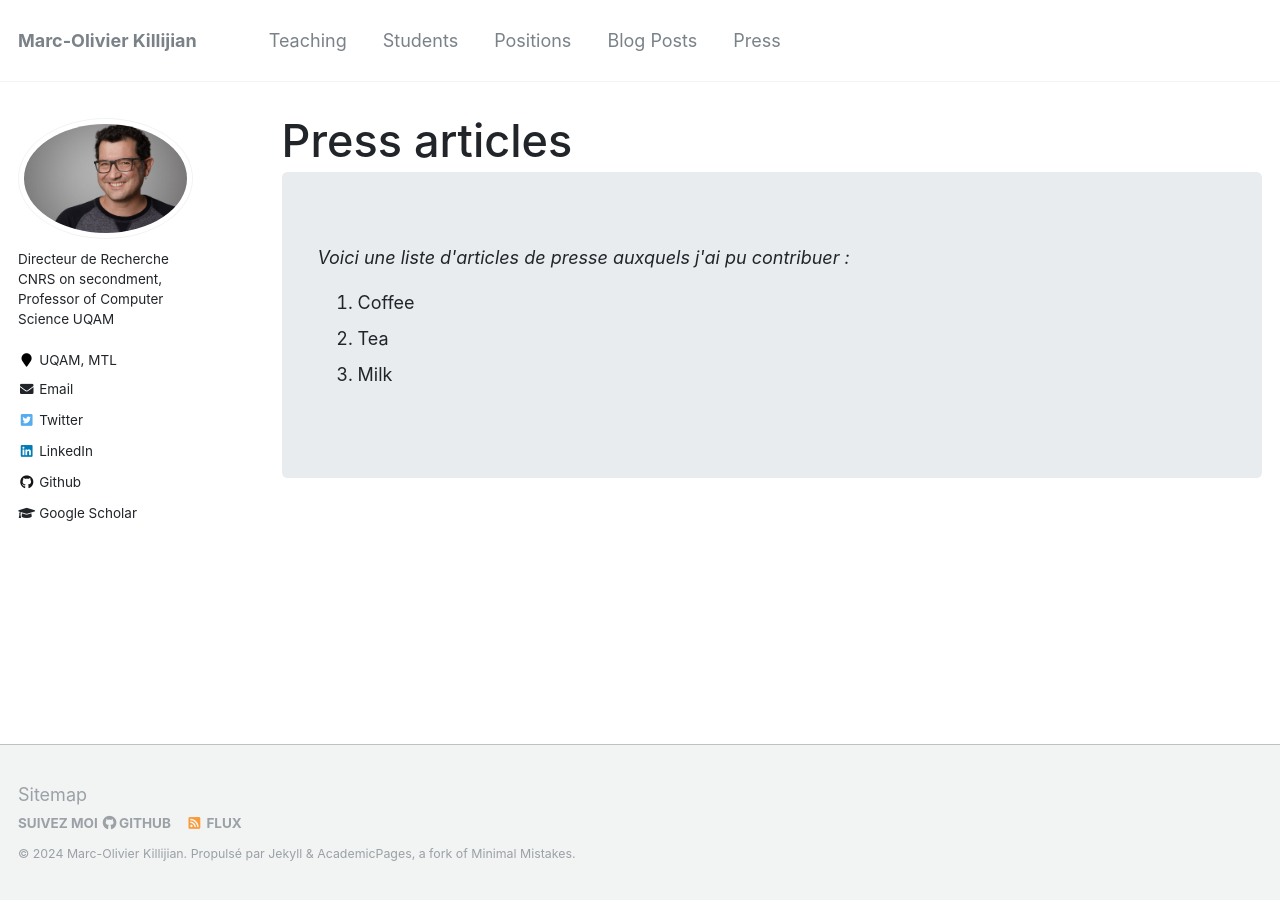
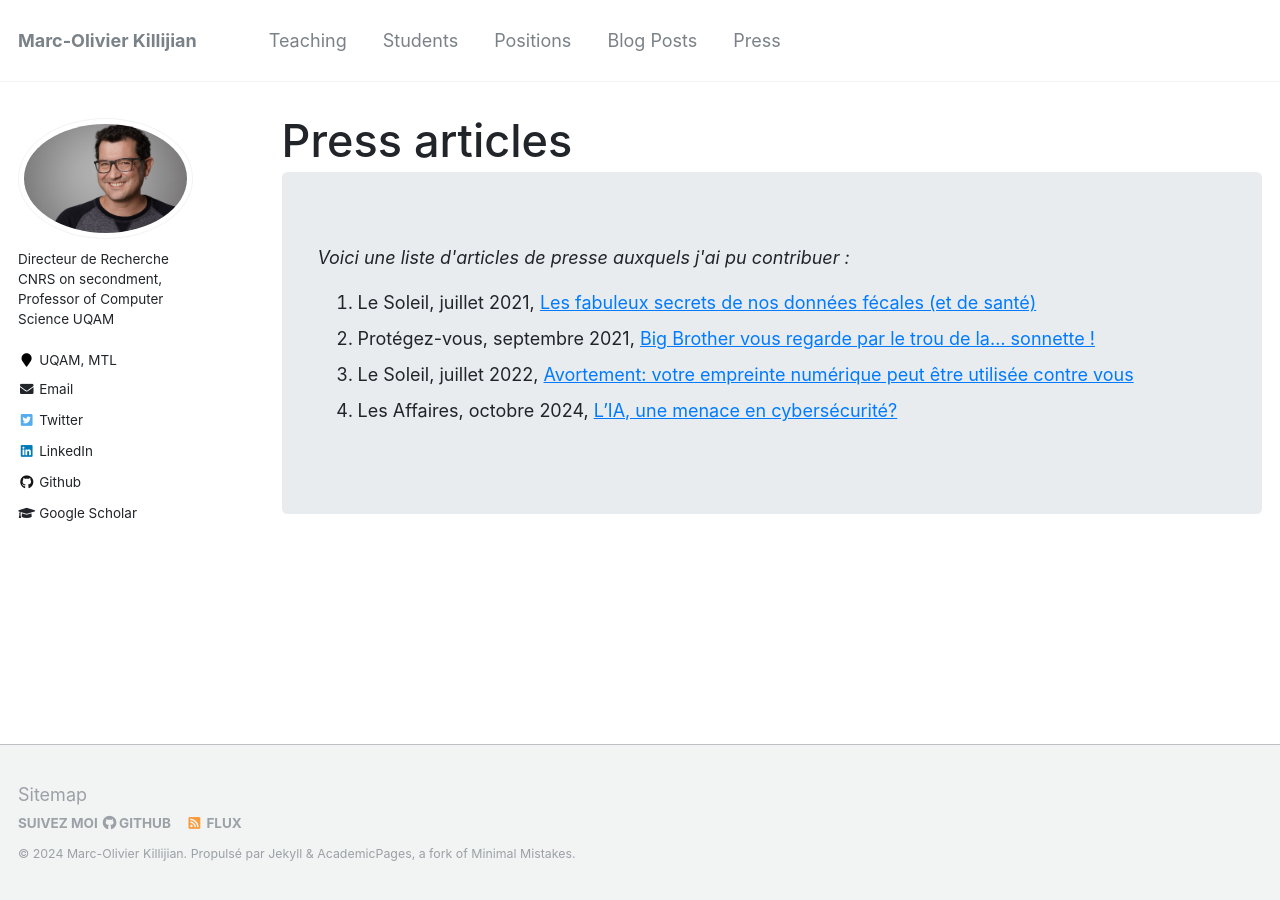
Before and after one commit to Kirija/kirija.github.io, a Jekyll site: the page built from _pages/press.html, in a window 1280 px wide. Built offline with Jekyll 4.4.1, drawn with Linux system fonts in a browser that asks for light colours.

Commit message:
populated press

```diff
--- a/_pages/press.html
+++ b/_pages/press.html
@@ -8,9 +8,11 @@ author_profile: true
 <div class="jumbotron">
   <p style="text-align:justify; font-style: italic;"> Voici une liste d'articles de presse auxquels j'ai pu contribuer :
 	  <ol>
-	    <li>Coffee</li>
-	    <li>Tea</li>
-	    <li>Milk</li>
+	    <li>Le Soleil, juillet 2021, <a href=https://www.lesoleil.com/2021/07/30/les-fabuleux-secrets-de-nos-donnees-fecales-et-de-sante-1b648e828ddc444c468d646992d90129/>Les fabuleux secrets de nos données fécales (et de santé)</a></li>
+	    <li>Protégez-vous, septembre 2021, <a href=https://www.protegez-vous.ca/nouvelles/technologie/big-brother-vous-regarde-par-le-trou-de-la-sonnette>Big Brother vous regarde par le trou de la… sonnette !</a></li>
+	    <li>Le Soleil, juillet 2022, <a href=https://www.lesoleil.com/2022/07/03/avortement-votre-empreinte-numerique-peut-etre-utilisee-contre-vous-e79a2d4c0f4237755a68904d1ccb33cd//>Avortement: votre empreinte numérique peut être utilisée contre vous</a></li>
+	    <li>Les Affaires, octobre 2024, <a href=https://www.lesaffaires.com/dossiers/cybersecurite-miser-sur-lhumain/l-ia-une-menace-en-cybersecurite-edition_09_10_2024//>L’IA, une menace en cybersécurité?</a></li>
+
 	  </ol>
 </div>
 
```
